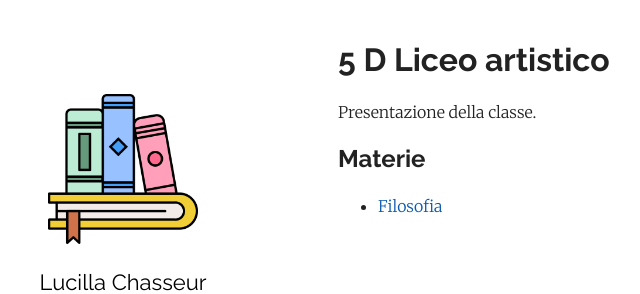
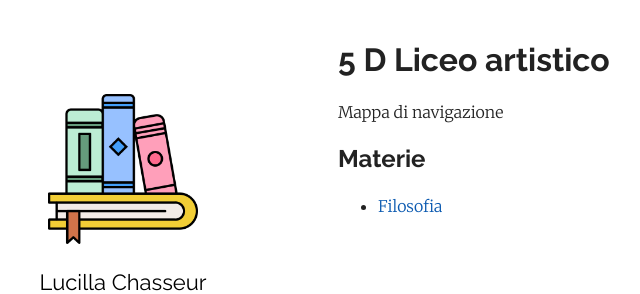
Before and after one commit to efemeridi/efemeridi.github.io, a Jekyll site: the page built from 5d_art.md, in a window 1280 px wide. Shown: the top 294 px of the page, without its empty margins (62-702 px from the left). Built offline with Jekyll 4.4.1, drawn with Linux system fonts in a browser that asks for light colours; our own code applies the rules of GitHub Pages for plain Markdown files.

Commit message:
Add navigation map section to 5d_art.md

```diff
--- a/5d_art.md
+++ b/5d_art.md
@@ -3,8 +3,7 @@ layout: page
 ---
 # 5 D Liceo artistico
 
-Presentazione della classe.
-
+Mappa di navigazione
 ## Materie
 
 - [Filosofia](/5d_art_filosofia)
```
